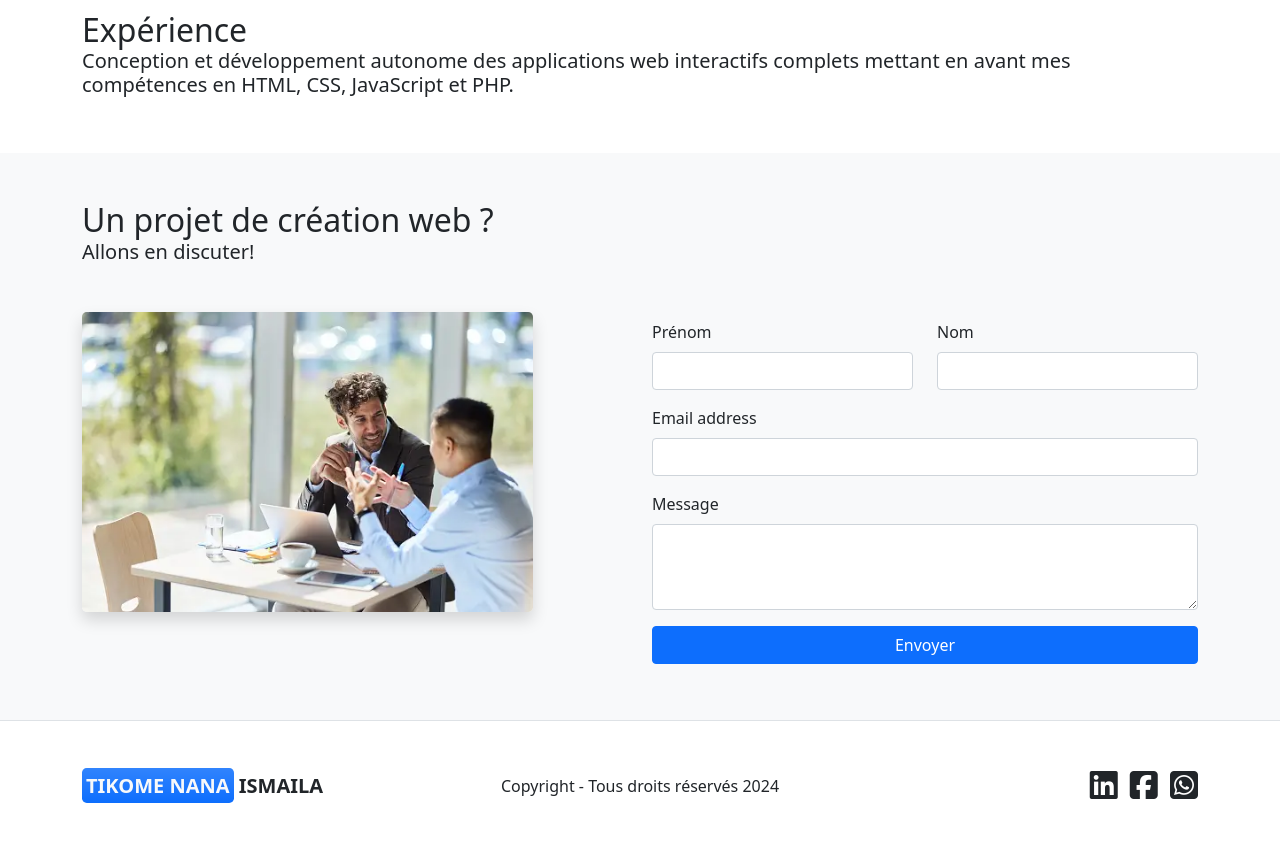
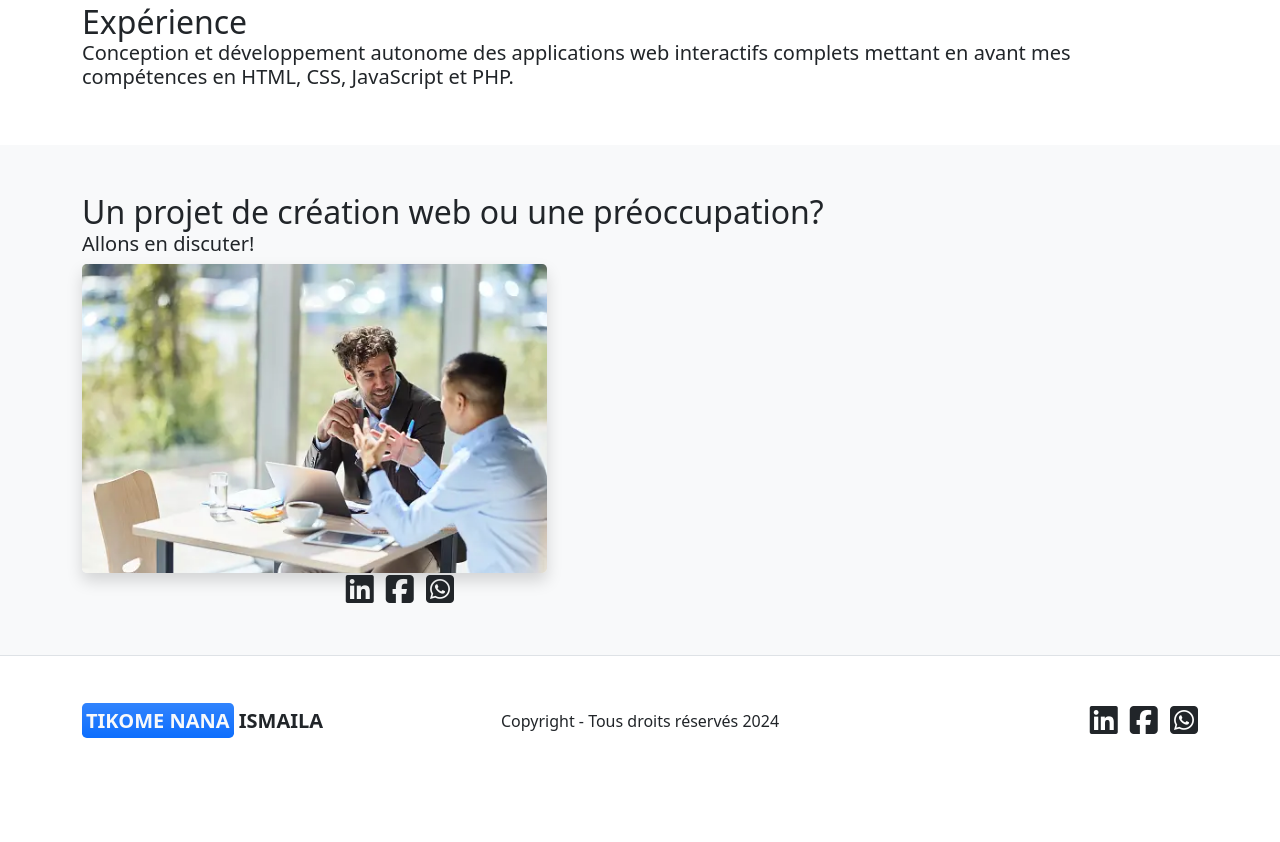
Before and after one commit to tikomeNanaIsmaila/portfolio-tikome, a plain HTML site: page index.html in a window 1280 px wide. Shown: the part 1866-2708 px from the top of the page. After the commit the page ends 2652 px from the top, so only its background shows below. Drawn offline with nearby package versions, Linux system fonts and the light colour scheme.

Commit message:
Update index.html

```diff
--- a/index.html
+++ b/index.html
@@ -60,7 +60,7 @@
       <div class="container">
         <div class="row gy-4 align-items-center">
           <div class="col-12 col-md-6">
-            <h1 class="fw-bold">Je suis <b class="fw-bold">TIKOME NANA Ismaila</b> Développeur full stack et passionné par la Data Science et l'Intélligence Artificielle.</h1>
+            <h1 class="fw-bold">Je suis <b class="fw-bold">TIKOME NANA Ismaila</b> Développeur full stack et passionné par la Data Science et l'Intelligence Artificielle.</h1>
             <h2 class="fw-light">Bienvenue dans mon univers créatif</h2>
             <a href="#expertise" class="btn btn-primary mt-5">Mon expertise</a>
           </div>
@@ -189,7 +189,7 @@
               <div class="row align-items-center">
                 <div class="col-5 col-sm-4 col-lg-3 col-xl-2">
                   <div class="d-flex align-items-center">
-                    <i class="fab fa-mdb fa-2x me-3 text-primary"></i>
+                    <i class="fab fa-mongodb fa-2x me-3 text-primary"></i>
                     <p class="fw-bold m-0">MongoDB</p>
                   </div>
                 </div>
@@ -229,39 +229,33 @@
 
     <section id="contact" class="py-5 bg-light">
       <div class="container">
-        <h2 class="mb-0">Un projet de création web ?</h2>
+        <h2 class="mb-0">Un projet de création web ou une préoccupation?</h2>
         <h3 class="fw-light fs-5">Allons en discuter!</h3>
 
-        <div class="row gy-4 mt-4">
           <div class="col-12 col-md-5">
             <img src="discution.webp" alt="Image d'une tasse de café" width="100%" class="rounded-3 shadow">
           </div>
-          <div class="col-12 offset-md-1 col-md-6">
 
-            <!-- Formulaire -->
-            <form class="row" action="" method="post" name="form_inscription">
-              <div class="col-6 my-2">
-                <label for="firstname" class="form-label">Prénom</label>
-                <input name="firstname" type="text" class="form-control" id="firstname">
-              </div>
-              <div class="col-6 my-2">
-                <label for="name" class="form-label">Nom</label>
-                <input name="name" type="text" class="form-control" id="name">
-              </div>
-              <div class="col-12 my-2">
-                <label for="email" class="form-label">Email address</label>
-                <input name="email" type="email" class="form-control" id="email">
-              </div>
-              <div class="col-12 my-2">
-                <label for="message" class="form-label">Message</label>
-                <textarea name="message" class="form-control" id="message" rows="3"></textarea>
-              </div>
-              <div class="col-12 my-2">
-                <button type="submit" class="btn btn-primary w-100">Envoyer</button>
-              </div>
-            </form>
-          </div>
+        <div class="col-12 col-md-4 text-md-end">
+          <ul class="list-inline mb-0">
+            <li class="list-inline-item">
+              <a href="https://www.linkedin.com/in/isma%C3%AFla-tikome-nana-325617303?utm_source=share&utm_campaign=share_via&utm_content=profile&utm_medium=android_app" class="text-decoration-none text-dark" data-bs-toggle="tooltip" title="LinkedIn">
+                <i class="fab fa-linkedin fa-2x"></i>
+              </a>
+            </li>
+            <li class="list-inline-item">
+              <a href="https://www.facebook.com/nana.tikome" class="text-decoration-none text-dark" data-bs-toggle="tooltip" title="Facebook">
+                <i class="fab fa-facebook-square fa-2x"></i>
+              </a>
+            </li>
+            <li class="list-inline-item">
+              <a href="https://wa.me//+237696364677" class="text-decoration-none text-dark" data-bs-toggle="tooltip" title="whatsApp">
+                <i class="fab fa-whatsapp-square fa-2x"></i>
+              </a>
+            </li>
+          </ul>
         </div>
+
       </div>
     </section>
 
@@ -295,7 +289,7 @@
               </a>
             </li>
             <li class="list-inline-item">
-              <a href="https://wa.me//+237654413499" class="text-decoration-none text-dark" data-bs-toggle="tooltip" title="whatsApp">
+              <a href="https://wa.me//+237696364677" class="text-decoration-none text-dark" data-bs-toggle="tooltip" title="whatsApp">
                 <i class="fab fa-whatsapp-square fa-2x"></i>
               </a>
             </li>
```
